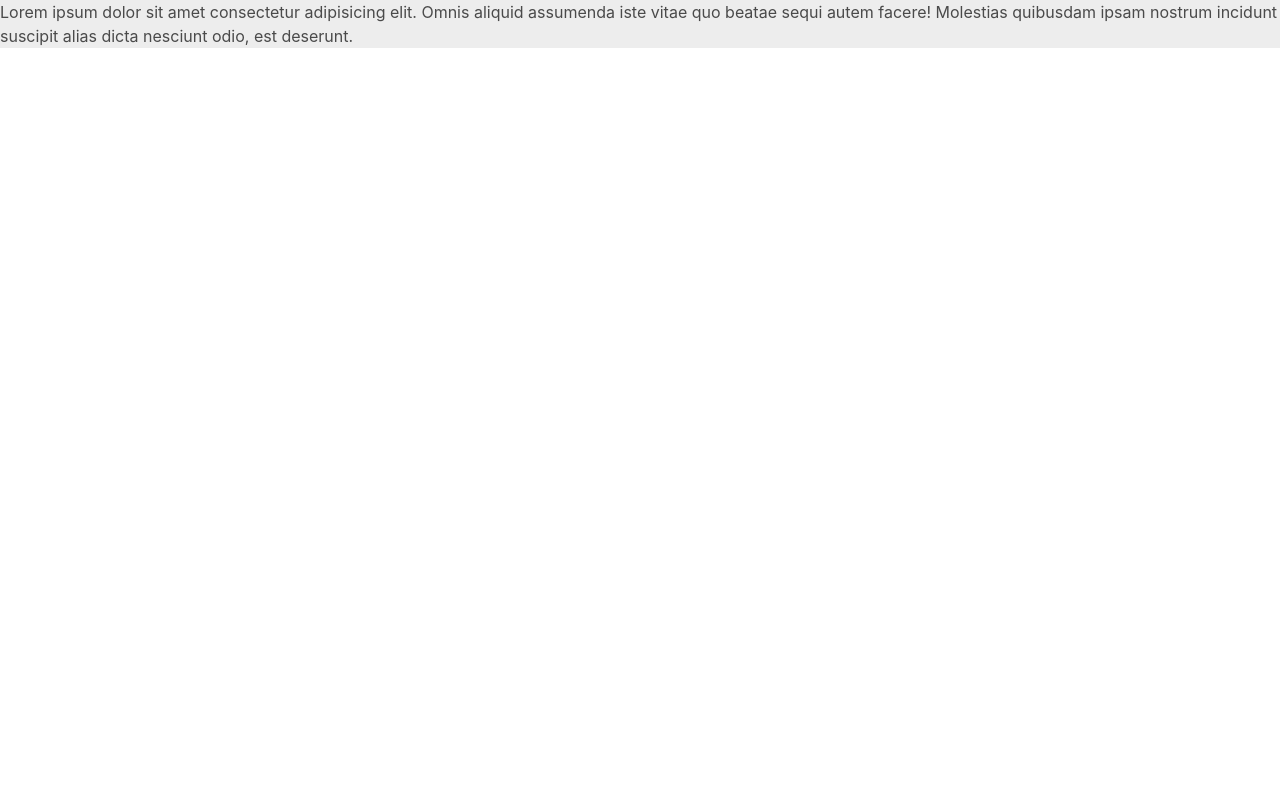
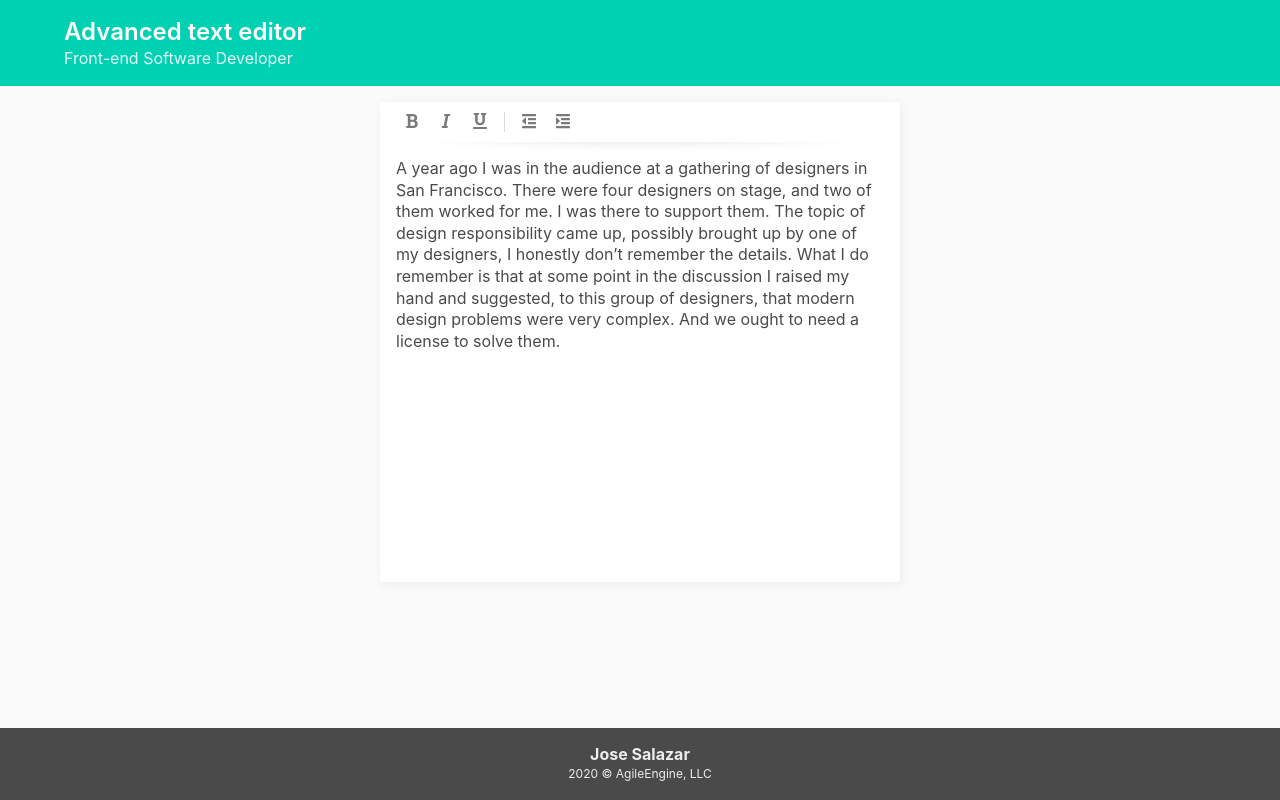
Before and after one commit to salazarr-js/ae-frontend-test, a Vue app: page / in a window 1280 px wide. Built offline with nearby package versions, Linux system fonts and the light colour scheme.

Commit message:
base, bulma styles, basic commands

```diff
--- a/package.json
+++ b/package.json
@@ -10,6 +10,7 @@
   "dependencies": {
     "bulma": "^0.8.2",
     "core-js": "^3.6.4",
+    "lodash-es": "^4.17.15",
     "vue": "^2.6.11"
   },
   "devDependencies": {
--- a/src/App.vue
+++ b/src/App.vue
@@ -1,22 +1,39 @@
 <template>
   <div id="app">
-    Lorem ipsum dolor sit amet consectetur adipisicing elit. Omnis aliquid assumenda iste vitae quo beatae sequi autem facere! Molestias quibusdam ipsam nostrum incidunt suscipit alias dicta nesciunt odio, est deserunt.
+    <Header />
+    <main>
+      <div class="container">
+        <Editor></Editor>
+      </div>
+    </main>
+    <Footer />
   </div>
 </template>
 
 <script>
+import Header from './components/Header';
+import Footer from './components/Footer';
+import Editor from './components/Editor';
 
 export default {
   name: "App",
   components: {
+    Header,
+    Footer,
+    Editor,
   }
 };
 </script>
 
 <style lang="scss">
-  // @import '@/scss/main.scss';
-
   #app {
-    background-color: $grey-lightest;
+    height         : 100vh;
+    display        : flex;
+    // padding-top    : 3.25rem;
+    flex-direction : column;
+    main {
+      flex: 1;
+      background-color: $white-bis;
+    }
   }
 </style>
--- /dev/null
+++ b/src/components/Editor.vue
@@ -0,0 +1,196 @@
+<template>
+  <div class="editor-container" :class="{ 'is-focused': isFocused }">
+    <div class="editor-toolbar">
+      <button class="editor-button" title="Bold"
+        :class="{ 'active': styles.bold }"
+        @click="applyFormat('bold')"
+      ><i class="fas fa-bold"></i></button>
+
+      <button class="editor-button" title="Italic"
+        :class="{ 'active': styles.italic }"
+        @click="applyFormat('italic')"
+      ><i class="fas fa-italic"></i></button>
+
+      <button class="editor-button" title="Underline"
+        :class="{ 'active': styles.underline }"
+        @click="applyFormat('underline')"
+      ><i class="fas fa-underline"></i></button>
+
+      <div class="separator"></div>
+
+      <button class="editor-button" title="Outdent" @click="applyFormat('outdent')"><i class="fas fa-outdent"></i></button>
+      <button class="editor-button" title="Indent" @click="applyFormat('indent')"><i class="fas fa-indent"></i></button>
+    </div>
+
+    <div class="editor" contenteditable="true" spellcheck="false"
+      @focus="onFocus()"
+      @blur="onBlur()"
+      v-html="html"
+    ></div>
+  </div>
+</template>
+
+<script>
+import getMockText from '@/services/text.service';
+import debounce from 'lodash-es/debounce';
+
+export default {
+  /** */
+  data: function() {
+    return {
+      html: null,
+      isFocused: false,
+      selection: null,
+      styles: {
+        bold: false,
+        italic: false,
+        underline: false
+      }
+    }
+  },
+  /** INITIAL `created` HOOK */
+  created() {
+    // GET MOCK DATA
+    getMockText().then(html => this.html = html );
+    // SUBSCRIBE TO `selection` EVENT
+    document.addEventListener('selectionchange', this.onSelectionChange);
+  },
+  /** */
+  methods: {
+    /** `focus` EVENT HANDLER */
+    onFocus: function() { this.isFocused = true; },
+    /** `blur` EVENT HANDLER */
+    onBlur: function() { this.isFocused = false; },
+    /** APPPLY FORMAT TO SELECTED TEXT */
+    applyFormat: function(name, value = null) {
+      document.execCommand(name, false, value);
+    },
+    /** DEBOUNCED `selectionchange` EVENT HANDLER */
+    onSelectionChange: debounce(function() {
+      // MAP `styles` AND VERIFY IF HAS ACTIVE STATE
+      Object.keys(this.styles).forEach(key => {
+        this.styles[key] = document.queryCommandState(key);
+      });
+
+      // IF SELECTION HAS 1 WORD
+      console.warn('SELECTION CHANGE: ', document.getSelection() );
+    }, 300),
+  },
+  /** RELEASE  */
+  beforeDestroy() {
+    document.removeEventListener('selectionchange', this.onSelectionChange);
+  }
+}
+</script>
+
+<style lang="scss" scoped>
+  .editor-container {
+    margin           : 16px auto;
+    height           : 480px;
+    display          : flex;
+    position         : relative;
+    overflow         : hidden;
+    max-width        : 520px;
+    transition       : all .3s ease-in-out;
+    box-shadow       : 2px 2px 8px rgba($grey-dark, .08);
+    border-radius    : 4px;
+    flex-direction   : column;
+    background-color : $white;
+    &.is-focused { box-shadow : 4px 4px 12px rgba($grey-dark, .16); }
+
+    .editor-toolbar {
+      padding     : 4px 16px;
+      display     : flex;
+      position    : relative;
+      box-shadow  : 0px 8px 16px white;
+      align-items : center;
+
+      &:before, &:after {
+        top      : 0;
+        left     : 0;
+        right    : 0;
+        bottom   : 0;
+        content  : '';
+        z-index  : 0;
+        position : absolute;
+      }
+      &:before {
+        box-shadow       : 2px 2px 8px rgba($grey-dark, .12);
+        border-radius    : 50%;
+        background-color : $grey;
+      }
+      &:after { background-color : $white; }
+
+      .editor-button {
+        width         : 32px;
+        border        : none;
+        cursor        : pointer;
+        height        : 32px;
+        display       : inline-block;
+        outline       : none;
+        z-index       : 1;
+        padding       : 0;
+        position      : relative;
+        overflow      : hidden;
+        position      : relative;
+        background    : none;
+        user-select   : none;
+        margin-right  : 2px;
+        border-radius : 4px;
+
+        &:last-child { margin-right: 0; }
+        &:active, &.active, &:hover {
+          &:before {
+            opacity   : 1;
+            transform : scale3d(1, 1, 1);
+          }
+        }
+        &:active, &.active {
+          > *  { color : $grey-dark; }
+          &:before { background-color : $grey-lightest; }
+        }
+        &:hover:before { background-color : $white-ter; }
+        &:before {
+          top              : 0;
+          left             : 0;
+          right            : 0;
+          bottom           : 0;
+          z-index          : 0;
+          content          : '';
+          opacity          : 0;
+          position         : absolute;
+          transform        : scale3d(.5, .5, 1);
+          transition       : all .15s ease-in-out;
+          background-color : transparent;
+        }
+
+        > * {
+          color     : $grey;
+          position  : relative;
+          font-size : 16px;
+        }
+      }
+
+      .separator {
+        width            : 1px;
+        height           : 20px;
+        z-index          : 1;
+        position         : relative;
+        margin-left      : 6px;
+        margin-right     : 8px;
+        background-color : $grey-lighter;
+      }
+    }
+
+    .editor {
+      flex        : 1;
+      color       : $grey-dark;
+      padding     : 16px 16px 8px;
+      overflow    : auto;
+      font-size   : 16px;
+      line-height : 1.35;
+
+      &:focus { outline : none; }
+    }
+  }
+</style>
--- /dev/null
+++ b/src/components/Footer.vue
@@ -0,0 +1,39 @@
+<template>
+  <footer>
+    <div class="container">
+      <a class="footer-link" href="https://agileengine.bitbucket.io/fePTOwPmNoGsIUyg/">
+        <h2>Jose Salazar</h2>
+        <p>2020 © AgileEngine, LLC</p>
+      </a>
+    </div>
+  </footer>
+</template>
+
+<script>
+export default {
+
+}
+</script>
+
+<style lang="scss" scoped>
+  footer {
+    padding          : 16px 0;
+    text-align       : center;
+    background-color : $grey-dark;
+    .footer-link {
+      color      : $grey-lightest;
+      display    : inline-block;
+      transition : all .15s ease-in-out;
+      &:hover { color: $white; }
+      h2, p { line-height: 1.35; }
+      h2 {
+        font-weight: bold;
+        font-size: 16px;
+      }
+      p {
+        font-weight: normal;
+        font-size: 12px;
+      }
+    }
+  }
+</style>
--- /dev/null
+++ b/src/components/Header.vue
@@ -0,0 +1,34 @@
+<template>
+  <header class="hero is-primary is-small">
+    <div class="hero-body">
+      <div class="container">
+        <h1 class="title">Advanced text editor</h1>
+        <h2 class="subtitle">Front-end Software Developer</h2>
+      </div>
+    </div>
+  </header>
+</template>
+
+<script>
+export default {
+
+}
+</script>
+
+<style lang="scss" scoped>
+  .hero.is-small {
+    .hero-body {
+      padding: 16px;
+      .title {
+        margin      : 0;
+        font-size   : 24px;
+        line-height : 1.35;
+      }
+      .subtitle {
+        margin      : 0;
+        font-size   : 16px;
+        line-height : 1.35;
+      }
+    }
+  }
+</style>
--- /dev/null
+++ b/src/scss/_base.scss
@@ -0,0 +1,9 @@
+
+html, body {
+  margin           : 0;
+  padding          : 0;
+  min-height       : 100vh;
+  overflow-x       : hidden;
+  overflow-y       : auto;
+  background-color : $white;
+}
--- a/src/scss/main.scss
+++ b/src/scss/main.scss
@@ -1,5 +1,7 @@
-
-@import './variables';
 
 // BULMA
 @import '~bulma/bulma.sass';
+
+// STYLES
+@import './variables';
+@import './base';
--- a/src/services/text.service.js
+++ b/src/services/text.service.js
@@ -1,5 +1,5 @@
 export default function getMockText() {
-  return new Promise(function (resolve, reject){
+  return new Promise(function (resolve) {
     resolve("A year ago I was in the audience at a gathering of designers in San Francisco."
       + " There were four designers on stage, and two of them worked for me. I was there to support them."
       + " The topic of design responsibility came up, possibly brought up by one of my designers,"
--- a/vue.config.js
+++ b/vue.config.js
@@ -1,5 +1,5 @@
 
-//
+/** */
 module.exports = {
   css: {
     loaderOptions: {
```
Also changed, not shown: 2 other files (tests, documents, lock files or other folders).
